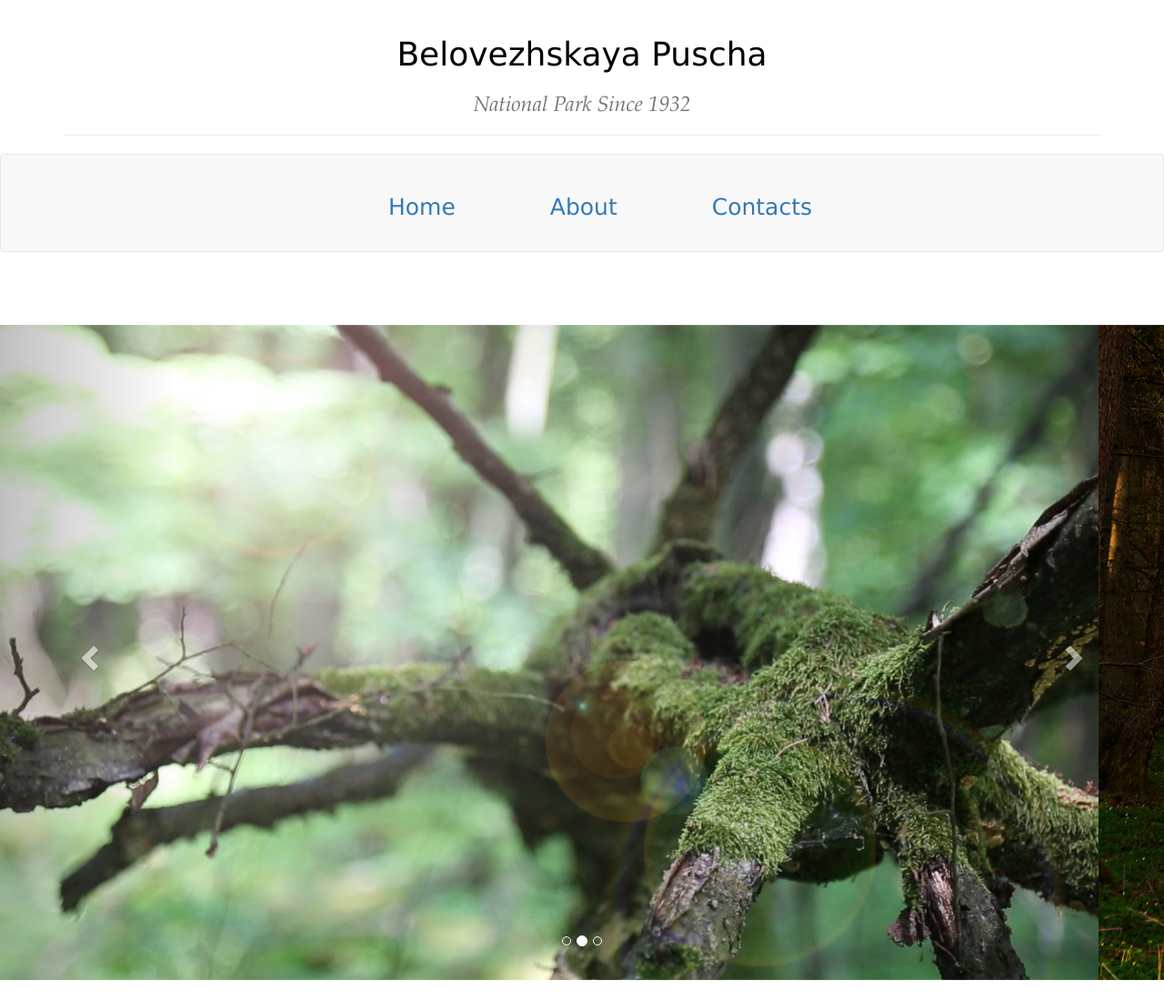
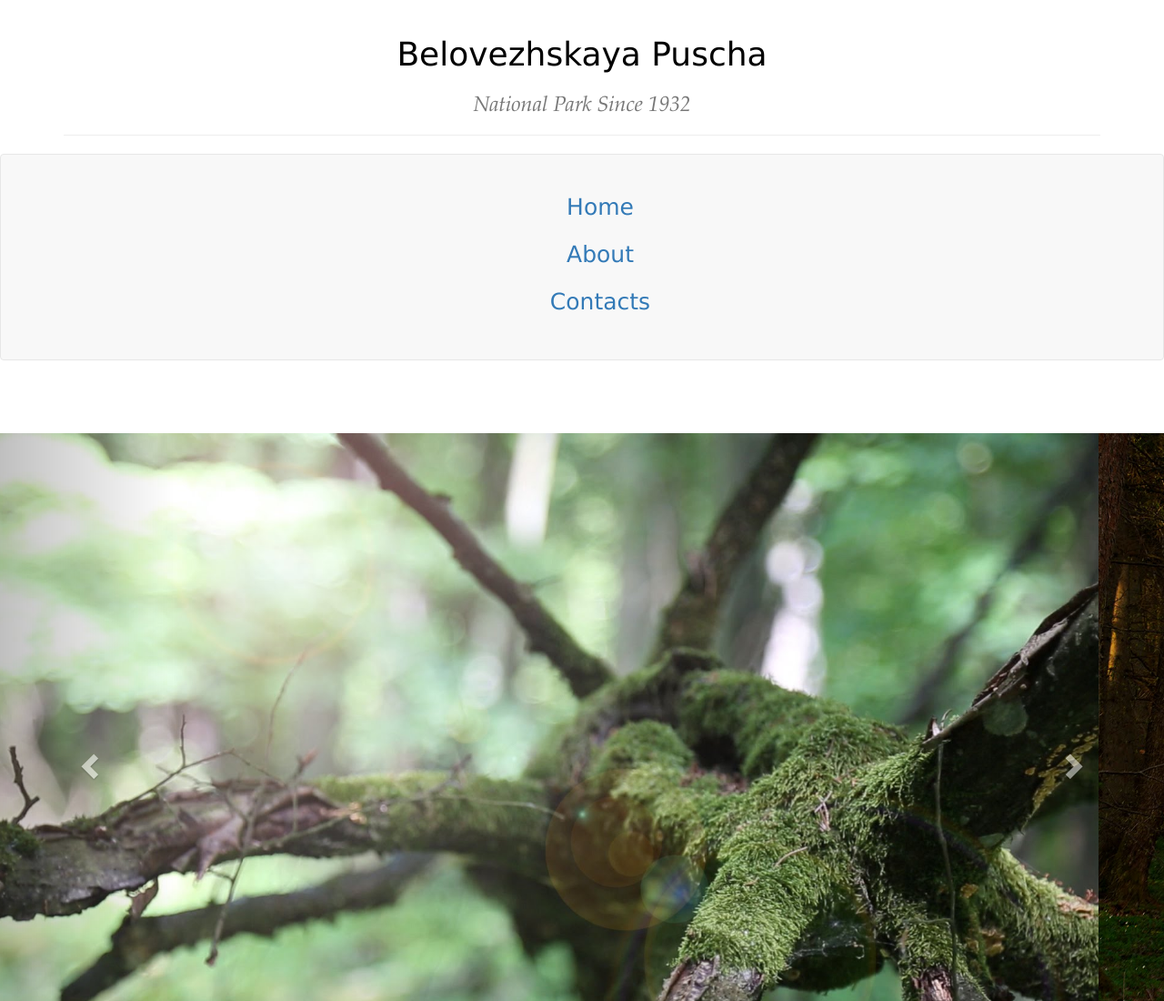
Before and after one commit to piliptsevich/puscha.com, a plain HTML site: page index.html in a window 1280 px wide. Shown: the top 1100 px of the page at 91% size. Drawn offline with nearby package versions, Linux system fonts and the light colour scheme; some packages are replaced by stand-ins of ours; files whose address does not match are found by name.

Commit message:
upd_style.css

```diff
--- a/css/style.css
+++ b/css/style.css
@@ -70,8 +70,11 @@ ul.horizontal-list{
 }
 
 ul.horizontal-list li{
-    padding: 0rem 3rem;
+	display: block;
+	padding-bottom: 1rem;
+    text-align: center !important;
 }
+
 
 /*.navbar{
 	background-image: url("https://encrypted-tbn0.gstatic.com/images?q=tbn:ANd9GcRiadXtVbfjhvScffgNcPwsxZ-hoMPl32Iu70xidg-_vEr8nMgb");
```
